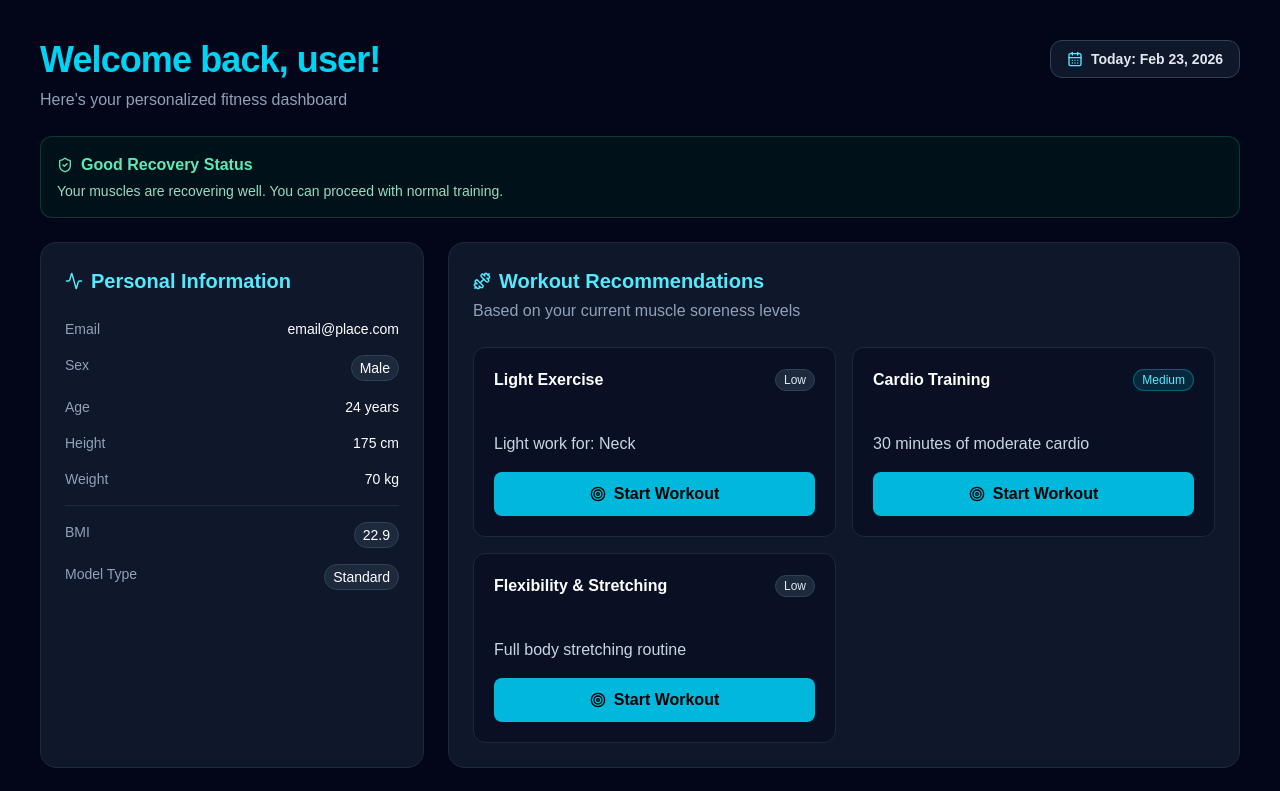
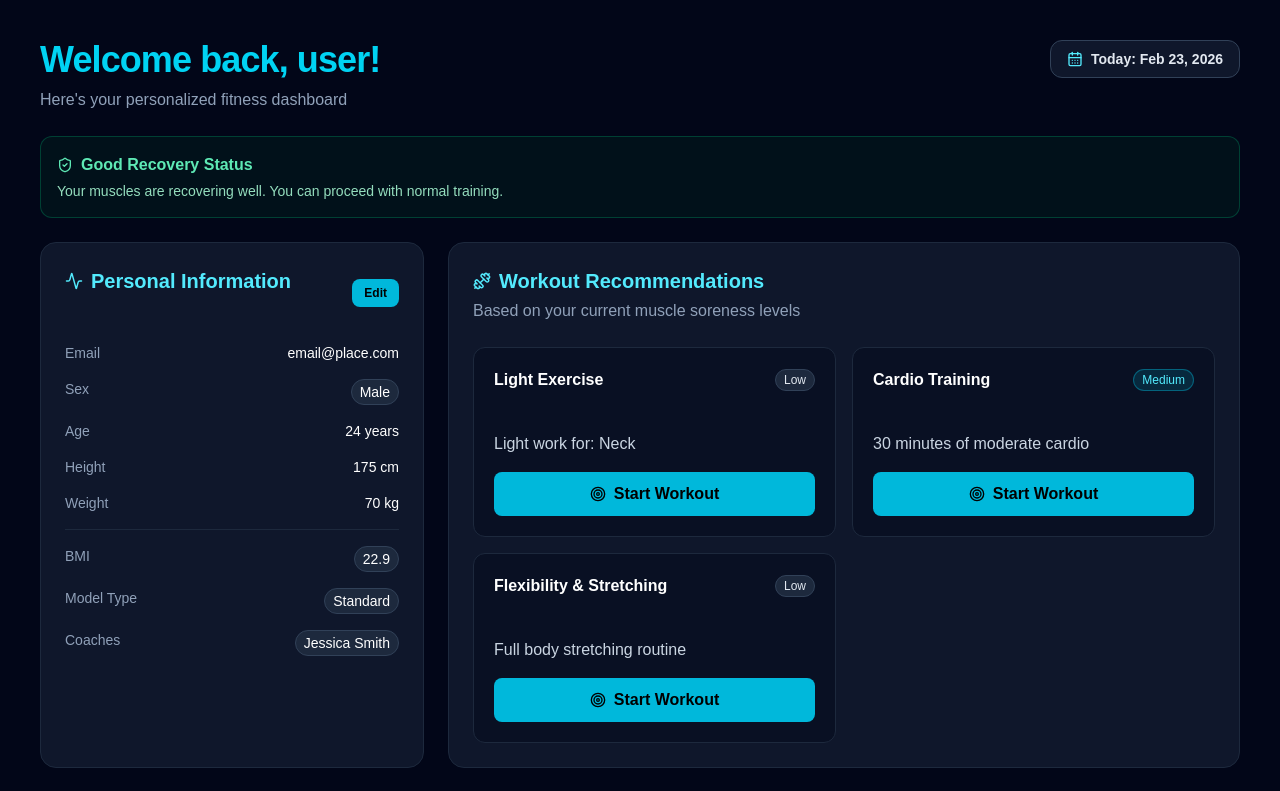
Before and after one commit to ms-sparkle/FreeFuse---Interactive-Video-Controlled-Retail-Automation-System, a Next.js app in the folder P3NewUI/my-next-app/: page /player-dashboard in a window 1280 px wide. Shown: the top 791 px of the page. Built offline with nearby package versions, Linux system fonts and the light colour scheme.

Commit message:
Updating branch

```diff
--- a/P3NewUI/my-next-app/app/player-dashboard/PlayerDashboard.tsx
+++ b/P3NewUI/my-next-app/app/player-dashboard/PlayerDashboard.tsx
@@ -1,7 +1,7 @@
 "use client";
 import { Activity, CalendarDays, Dumbbell, ShieldCheck, Target, TrendingUp } from 'lucide-react';
 import { LineChart, Line, XAxis, YAxis, CartesianGrid, Tooltip, ResponsiveContainer } from 'recharts';
-
+import { useState } from 'react';
 // placeholder for dynamic data pulling in
 // will need to splice data to most recent 7 days for the graph
 const data = [
@@ -60,10 +60,17 @@ export default function PlayerDashboard() {
 
         <div className="grid grid-cols-1 xl:grid-cols-3 gap-6">
           <section className="rounded-2xl border border-slate-800 bg-slate-900 p-6 xl:col-span-1">
-            <h2 className="flex items-center gap-2 text-xl font-semibold text-cyan-300 mb-6">
-              <Activity size={18} />
-              Personal Information
-            </h2>
+            <div className="flex justify-between items-center mb-6">
+              <h2 className="flex items-center gap-2 text-xl font-semibold text-cyan-300 mb-6">
+                <Activity size={18} />
+                Personal Information
+              </h2>
+              <div>
+                  <button className="w-[12.5%] min-w-fit px-3 inline-flex items-center justify-center rounded-lg bg-cyan-500 hover:bg-cyan-400 text-black text-xs font-bold py-1.5 transition-colors">
+                  Edit
+                </button>
+              </div>
+            </div>
 
             <div className="space-y-4 text-sm">
               <div className="flex justify-between"><span className="text-slate-400">Email</span><span>email@place.com</span></div>
@@ -74,8 +81,10 @@ export default function PlayerDashboard() {
               <hr className="border-slate-800" />
               <div className="flex justify-between"><span className="text-slate-400">BMI</span><span className="px-2 py-0.5 rounded-full bg-slate-800 border border-slate-700">22.9</span></div>
               <div className="flex justify-between"><span className="text-slate-400">Model Type</span><span className="px-2 py-0.5 rounded-full bg-slate-800 border border-slate-700">Standard</span></div>
+              <div className="flex justify-between"><span className="text-slate-400">Coaches</span><span className="px-2 py-0.5 rounded-full bg-slate-800 border border-slate-700">Jessica Smith</span></div>
             </div>
           </section>
+
 
           <section className="rounded-2xl border border-slate-800 bg-slate-900 p-6 xl:col-span-2">
             <h2 className="flex items-center gap-2 text-xl font-semibold text-cyan-300 mb-1">
--- a/P3NewUI/my-next-app/package.json
+++ b/P3NewUI/my-next-app/package.json
@@ -16,7 +16,7 @@
     "react": "19.2.3",
     "react-dom": "19.2.3",
     "react-native-svg": "^15.15.3",
-    "recharts": "^3.8.0",
+    "recharts": "^3.8.1",
     "three": "^0.183.1"
   },
   "devDependencies": {
```
Also changed, not shown: 1 other file (tests, documents, lock files or other folders).
